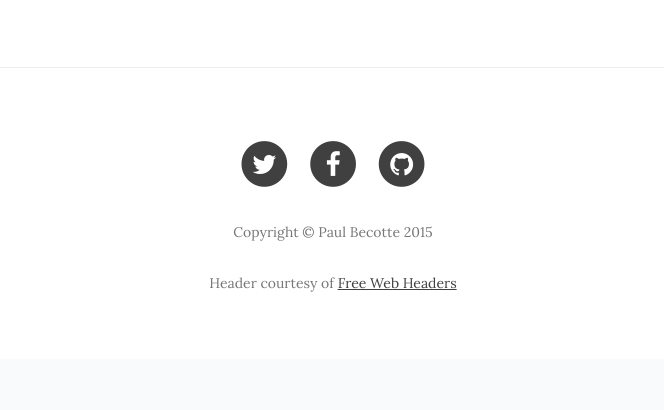
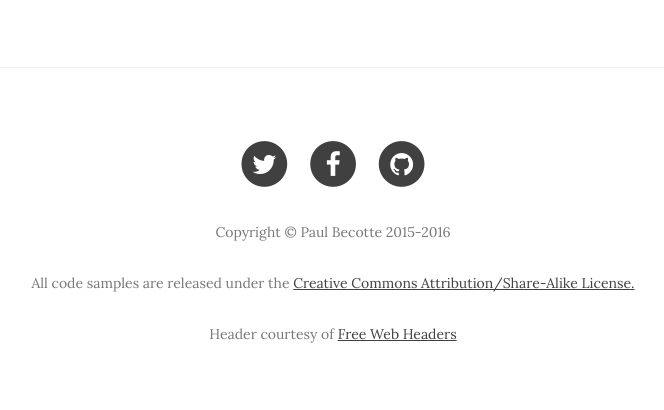
Before and after one commit to pbecotte/devblog, a Python web app: template backend/blog/templates/index.html in a window 1280 px wide. Shown: the part 452-862 px from the top of the page, without its empty margins (307-971 px from the left). Before the commit the page ends 744 px from the top, so only its background shows below. Run offline with Jinja, Linux system fonts and the light colour scheme; the template is opened without the code that fills it, so the values that code supplies are empty; some libraries are stand-ins or nearby versions.

Commit message:
update copyright info

```diff
--- a/backend/blog/templates/base.html
+++ b/backend/blog/templates/base.html
@@ -147,7 +147,13 @@
                             </a>
                         </li>
                     </ul>
-                    <p class="copyright text-muted">Copyright &copy; Paul Becotte 2015</p>
+                    <p class="copyright text-muted">Copyright &copy; Paul Becotte 2015-2016</p>
+                    <p class="copyright text-muted">
+                        All code samples are released under the
+                        <a href="http://creativecommons.org/licenses/by-sa/3.0/">
+                            Creative Commons Attribution/Share-Alike License.
+                        </a>
+                    </p>
                     <p class="copyright text-muted">Header courtesy of <a href="http://www.freewebheaders.com">Free Web Headers</a></p>
                 </div>
             </div>
--- /dev/null
+++ b/frontend/src/app/models/entry.service.ts
@@ -0,0 +1,6 @@
+import { Injectable } from '@angular/core';
+
+@Injectable()
+export class BlogIndexService {
+    getBlogIndex() {}
+}
```
